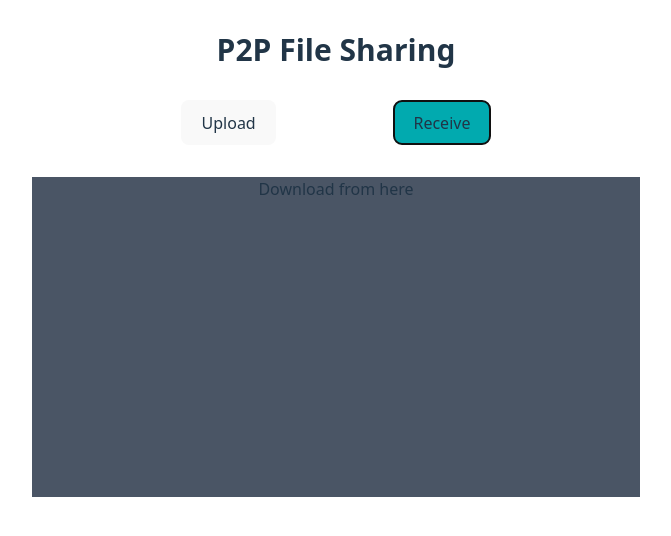
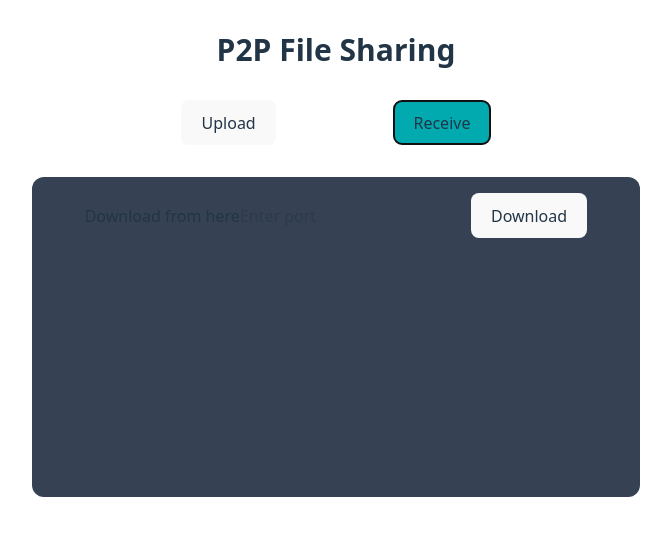
Before and after one commit to wired-eshan/p2pfileshare, a React (Vite) app in the folder p2pfileshare-ui/: page / in a window 1280 px wide. Both pictures are taken after a click on the button "Receive". Shown: the top 536 px of the page, without its empty margins (304-975 px from the left). Built offline with nearby package versions, Linux system fonts and the light colour scheme.

Commit message:
Add download file feature; integrate File download handler API

```diff
--- a/p2pfileshare-ui/src/components/FileDownload.tsx
+++ b/p2pfileshare-ui/src/components/FileDownload.tsx
@@ -1,10 +1,61 @@
-import React from "react";
+import React, { useState } from "react";
+import axios from "axios";
 
 const FileDownload : React.FC = () => {
+    const [port, setPort] = useState<string>('');
+
+    const handleChange = (e: React.ChangeEvent<HTMLInputElement>) => {
+        setPort(e.target.value);
+    }
+
+    const handleSubmit = async () => {
+        const response = await axios.get(`http://localhost:8080/download/${port}`, {
+            responseType: "blob"
+        });
+
+        try{
+            const url = window.URL.createObjectURL(new Blob([response.data]));
+            const link = document.createElement('a');
+            link.href = url;
+
+            // Try to get filename from response headers
+            // Axios normalizes headers to lowercase, but we need to handle different cases
+            const headers = response.headers;
+            let contentDisposition = '';
+
+            // Look for content-disposition header regardless of case
+            for (const key in headers) {
+                if (key.toLowerCase() === 'content-disposition') {
+                contentDisposition = headers[key];
+                break;
+                }
+            }
+
+            let filename = 'downloaded-file';
+
+            if (contentDisposition) {
+                const filenameMatch = contentDisposition.match(/filename="(.+)"/);
+                if (filenameMatch && filenameMatch.length === 2) {
+                filename = filenameMatch[1];
+                }
+            }
+
+            link.setAttribute('download', filename);
+            document.body.appendChild(link);
+            link.click();
+            link.remove();
+        } catch (error) {
+            console.log("Error downloading file", error);
+        }
+
+    }
+
     return (
         <>
-            <div className="h-[40vh] bg-gray-600 w-12/12">
+            <div className="h-[40vh] bg-gray-700 w-12/12 rounded-xl p-4">
                 Download from here
+                <input value={port} onChange={handleChange} placeholder="Enter port" />
+                <button onClick={handleSubmit}>Download</button>
             </div>
         </>
     )
--- a/p2pfileshare-ui/src/components/FileUpload.tsx
+++ b/p2pfileshare-ui/src/components/FileUpload.tsx
@@ -1,4 +1,4 @@
-import React, {useCallback} from "react";
+import React, { useCallback } from "react";
 import { useDropzone } from "react-dropzone";
 import axios from "axios";
 
@@ -22,12 +22,13 @@ const FileUpload : React.FC = () => {
             console.log(response.data);
     }
 
-    const {getRootProps, getInputProps, isDragActive} = useDropzone({onDrop})
+    const {getRootProps, getInputProps, isDragActive} = useDropzone({onDrop, multiple: false})
+
     return (
         <>
-            <div className="h-[40vh] bg-gray-700 w-12/12 rounded-xl" {...getRootProps()}>
-                upload here
-                      <input {...getInputProps()} />
+            <div className="h-[40vh] bg-gray-700 w-12/12 rounded-xl p-4" {...getRootProps()}>
+                <p className="font-thin text-gray-200 text-sm">Note: Only 1 file can be transfered at a time.</p>
+                <input {...getInputProps()} />
                 {
                     isDragActive ?
                     <p>Drop the files here ...</p> :
```
